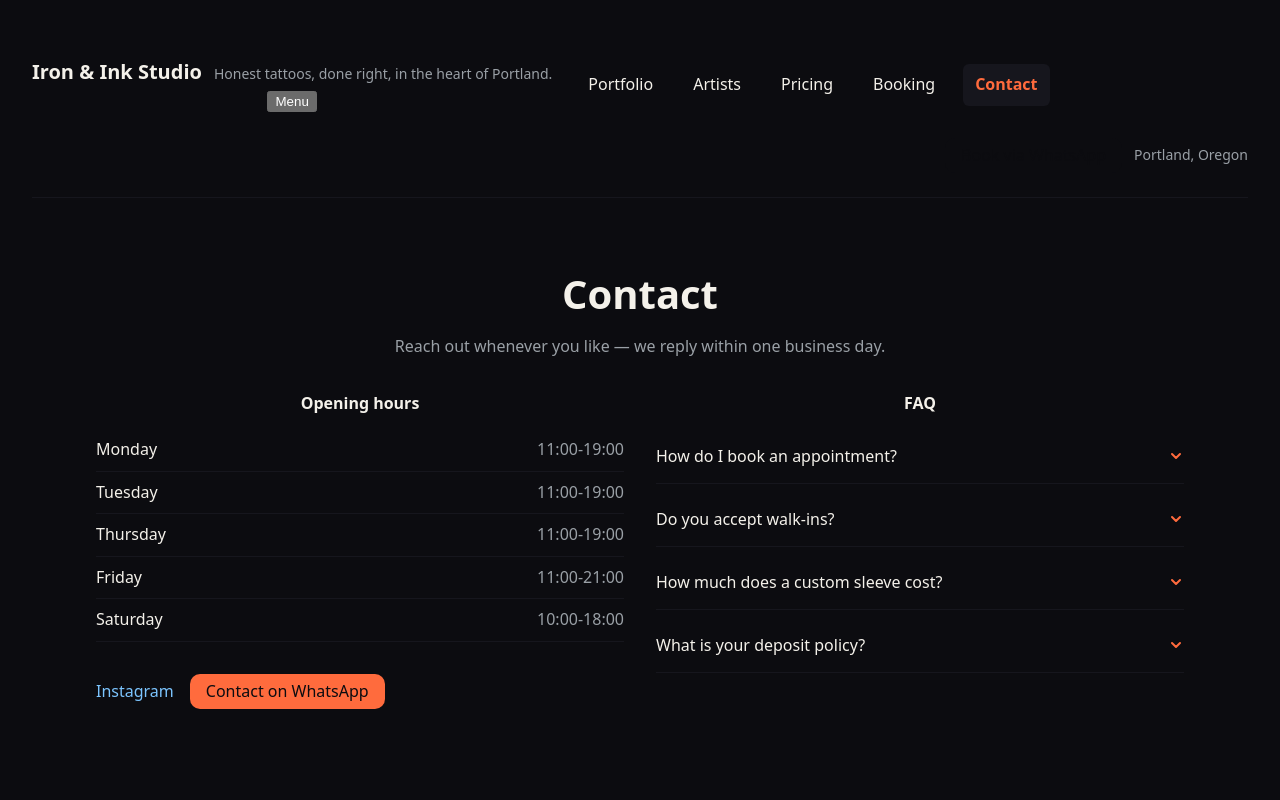
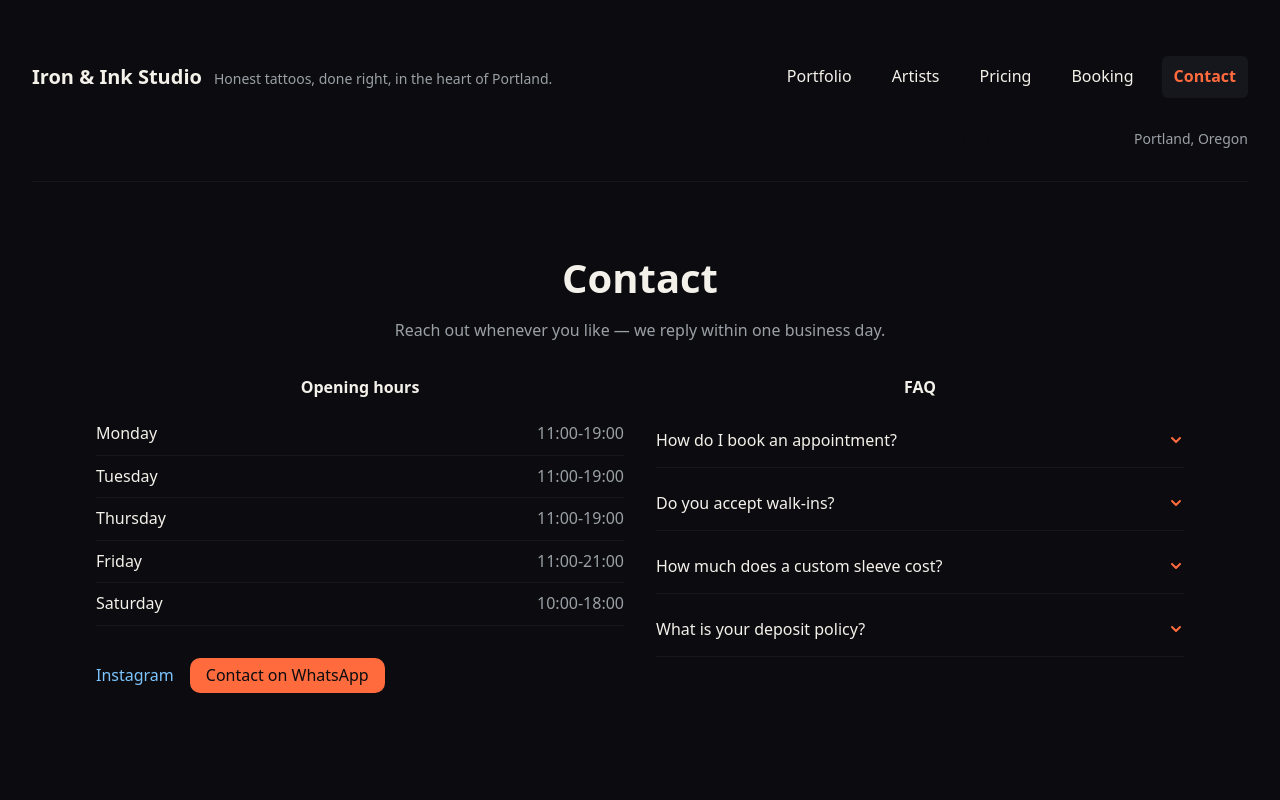
Before and after one commit to pradyumna-001/website-templates, a React (Vite) app: page /contact in a window 1280 px wide. Shown: the top 800 px of the page. Built offline with nearby package versions, Linux system fonts and the light colour scheme.

Commit message:
style(mobile): responsive navbar and hero CTAs on first screen

```diff
--- a/src/styles/global.css
+++ b/src/styles/global.css
@@ -73,6 +73,13 @@ body {
   border-bottom: 1px solid var(--color-surface);
 }
 
+/* Groups the brand + mobile toggle so the toggle can sit beside the logo on
+   small screens while desktop keeps everything in one row. */
+.navbar__bar {
+  display: contents;
+  margin-right: auto;
+}
+
 .navbar__brand {
   display: flex;
   align-items: baseline;
@@ -134,6 +141,34 @@ body {
 .navbar__city {
   color: var(--color-muted);
   font-size: 0.875rem;
+}
+
+/* Mobile menu toggle: hidden on desktop, shown next to the logo on small
+   screens. Uses the English "Menu" label so the control needs no icon glyphs,
+   and speaks its state to assistive tech via aria-expanded. */
+.navbar__toggle {
+  display: none;
+  align-items: center;
+  gap: var(--space-2);
+  padding: var(--space-2) var(--space-3);
+  border-radius: var(--radius-sm);
+  border: 1px solid var(--color-surface);
+  background: none;
+  color: var(--color-fg);
+  font-family: inherit;
+  font-size: 0.875rem;
+  font-weight: var(--font-weight-medium);
+  cursor: pointer;
+}
+
+.navbar__toggle:hover,
+.navbar__toggle:focus-visible {
+  color: var(--color-accent);
+  border-color: var(--color-accent);
+}
+
+.navbar__toggle[aria-expanded='true']::after {
+  content: ' \2715';
 }
 
 /* ------------------------------------------------------------------ *\
@@ -1415,3 +1450,82 @@ body {
   color: var(--color-muted);
   font-size: 0.8125rem;
 }
+
+/* ------------------------------------------------------------------ *\
+  Mobile
+\* ------------------------------------------------------------------ */
+
+/* Mobile-first collapse (Krug, "Don't Make Me Think": prioritize what someone
+   uses in a hurry). On narrow screens the navbar stacks — brand + a "Menu"
+   toggle on top, then the link list, then the always-visible WhatsApp booking
+   action so a primary action is never more than one tap away. */
+@media (max-width: 48rem) {
+  .navbar {
+    flex-direction: column;
+    align-items: stretch;
+    gap: var(--space-3);
+    padding: var(--space-4) 0;
+  }
+
+  .navbar__bar {
+    display: flex;
+    align-items: center;
+    justify-content: space-between;
+    gap: var(--space-4);
+  }
+
+  .navbar__brand {
+    margin-right: 0;
+  }
+
+  .navbar__toggle {
+    display: inline-flex;
+  }
+
+  .navbar__nav {
+    display: none;
+    flex-direction: column;
+    align-items: stretch;
+    gap: var(--space-1);
+  }
+
+  .navbar__nav--open {
+    display: flex;
+  }
+
+  .navbar__nav .navbar__link {
+    padding: var(--space-3);
+    border-radius: var(--radius-sm);
+  }
+
+  .navbar__actions {
+    margin-left: 0;
+  }
+
+  /* Keep the hero CTAs on the first screen: a tighter, vertically centered
+     hero so "Book a Tattoo" and WhatsApp are reachable on a ~375px viewport
+     without excessive scrolling, while the buttons stay large and tappable. */
+  .hero {
+    justify-content: center;
+    min-height: 70vh;
+    padding: var(--space-8) var(--space-4);
+    gap: var(--space-3);
+  }
+
+  .hero__title {
+    font-size: clamp(2rem, 9vw, 2.75rem);
+  }
+
+  .hero__value {
+    font-size: 1rem;
+  }
+
+  .hero__cta-row {
+    gap: var(--space-3);
+  }
+
+  .hero__cta-row .cta {
+    flex: 1 1 auto;
+    min-width: min(100%, 15rem);
+  }
+}
```
